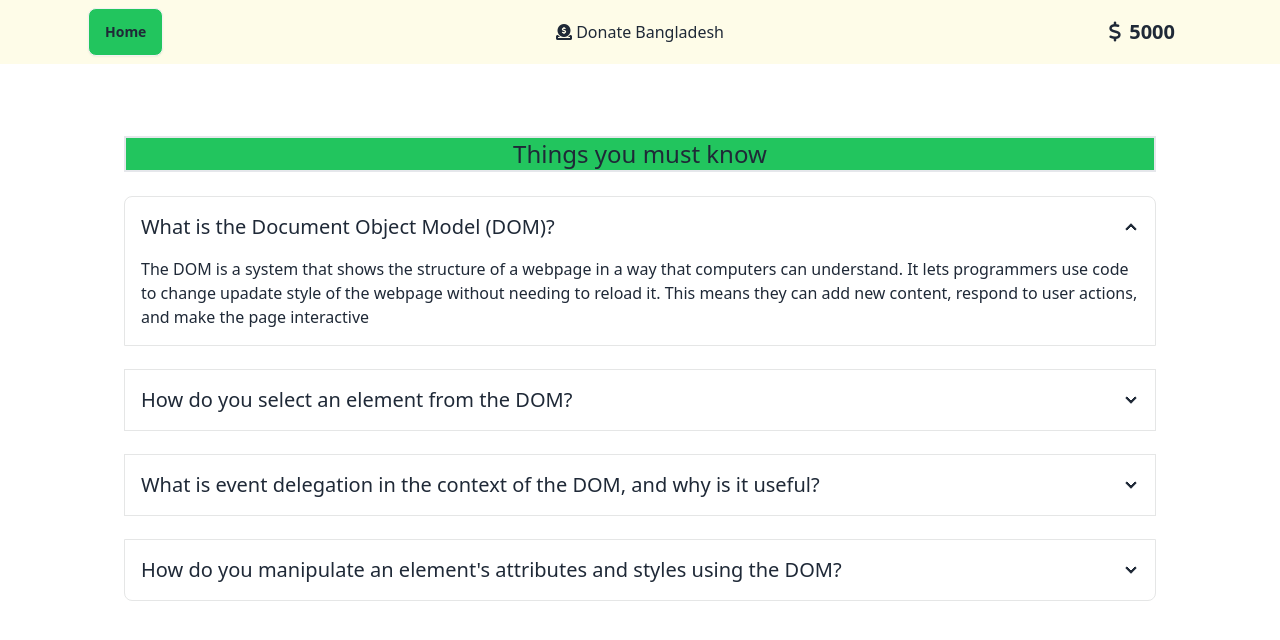
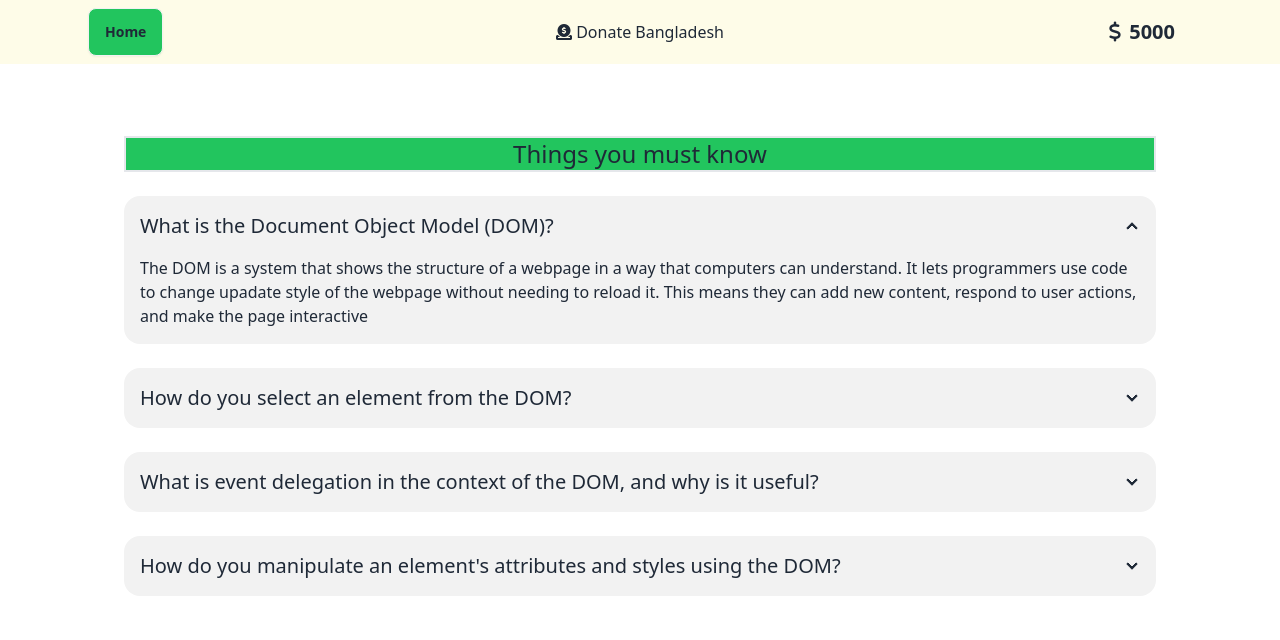
Before and after one commit to fhanif16/B10A5, a plain HTML site: page blog.html in a window 1280 px wide. Drawn offline with nearby package versions, Linux system fonts and the light colour scheme.

Commit message:
final commit

```diff
--- a/blog.html
+++ b/blog.html
@@ -47,46 +47,78 @@
 
         <div class="divider "></div> -->
 
-        <div class="ml-20 mr-20">
+<!-- ----------------------------------------------------------------------------------------- -->
+<div class="ml-20 mr-20 mb-10">
   <p class="text-2xl bold border border-2 bg-green-500 text-center">Things you must know</p>
   <br>
-            <div class="join join-vertical w-full">
-                <div class="collapse collapse-arrow join-item border-base-300 border">
-                  <input type="radio" name="my-accordion-4" checked="checked" />
+  <div class="collapse collapse-arrow bg-base-200 mb-6">
+    <input type="radio" name="my-accordion-2" checked="checked" />
     <div class="collapse-title text-xl font-medium">What is the Document Object Model (DOM)?</div>
     <div class="collapse-content">
       <p>The DOM is a system that shows the structure of a webpage in a way that computers can understand. It lets programmers use code to change upadate style of the webpage without needing to reload it. This means they can add new content, respond to user actions, and make the page interactive</p>
     </div>
   </div>
-                <br>
-                <div class="collapse collapse-arrow join-item border-base-300 border">
-                  <input type="radio" name="my-accordion-4" />
+  <div class="collapse collapse-arrow bg-base-200 mb-6">
+    <input type="radio" name="my-accordion-2" />
     <div class="collapse-title text-xl font-medium">How do you select an element from the DOM?</div>
     <div class="collapse-content">
-                    <p>We can use JavaScript methods, such as getElementById(), getElementsByClassName(), getElementsByTagName(), querySelector(), or querySelectorAll() to select elements from the DOM </p>
+      <p>We can use JavaScript methods, such as getElementById(), getElementsByClassName(), getElementsByTagName(), querySelector(), or querySelectorAll() to select elements from the DOM</p>
     </div>
   </div>
-
-                <br>
-                <div class="collapse collapse-arrow join-item border-base-300 border">
-                  <input type="radio" name="my-accordion-4" />
+  <div class="collapse collapse-arrow bg-base-200 mb-6">
+    <input type="radio" name="my-accordion-2" />
     <div class="collapse-title text-xl font-medium">What is event delegation in the context of the DOM, and why is it useful?</div>
     <div class="collapse-content">
       <p>Event delegation is a programming technique in the context of the DOM that allows for more efficient event management by leveraging the event bubbling phase. Instead of adding an event listener to each individual child element, programmers can add a single event listener to a common parent element. This parent element listens for events that propagate up from its children.
         This approach is beneficial because it simplifies code, enhances maintainability, improves performance, and is particularly useful for handling dynamic content</p>
     </div>
   </div>
-                <br>
 
-                <div class="collapse collapse-arrow join-item border-base-300 border">
-                    <input type="radio" name="my-accordion-4" />
+  <div class="collapse collapse-arrow bg-base-200 mb-6">
+    <input type="radio" name="my-accordion-2" />
     <div class="collapse-title text-xl font-medium">How do you manipulate an element's attributes and styles using the DOM?</div>
     <div class="collapse-content">
       <p>We can modify an element's attributes and styles in the DOM using JavaScript by selecting the element and utilizing various methods. We can manage attributes with getAttribute(), setAttribute(), removeAtrribute(), while the style property and classList so we can adjust CSS styles and classes. This allows us to dynamically alter the appearance and functionality of web elements.</p>
     </div>
   </div>
+
+
+
+
 </div>
-           </div>
+
+
+
+
+
+
+
+
+
+
+
+
+
+
+
+
+
+
+
+
+
+
+
+
+
+
+
+
+        <!-- ------------------------------------------------------------ -->
+
+
+
+
     </main>
 </body>
 </html>
```
Lines whose indentation alone changed are shown as unchanged.
